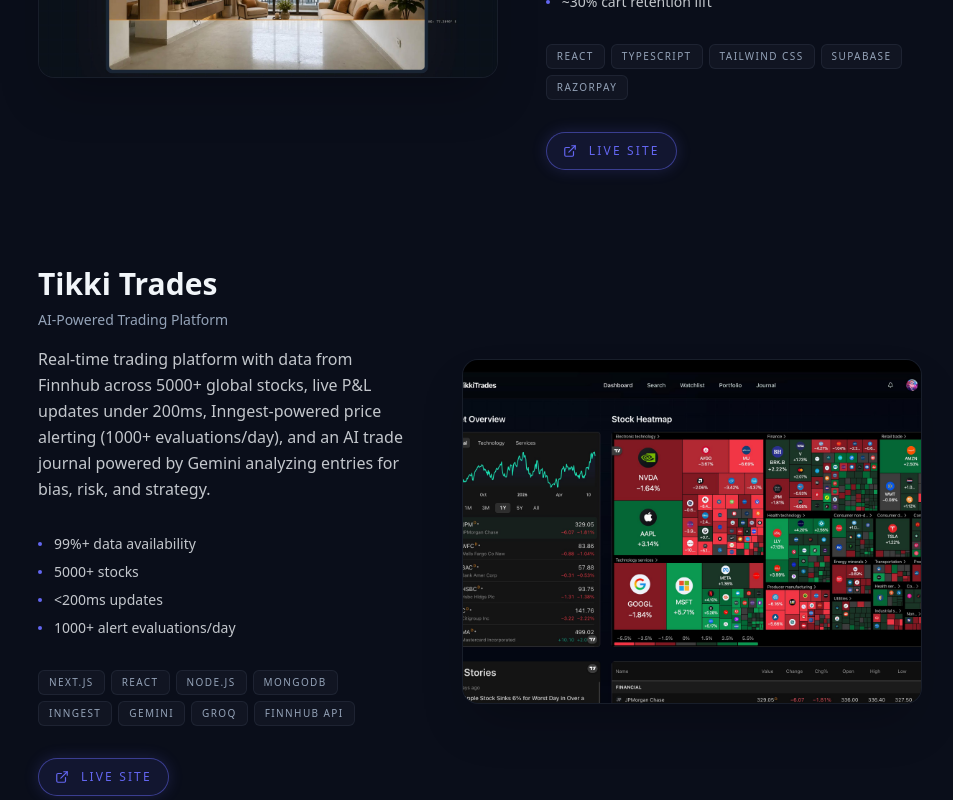
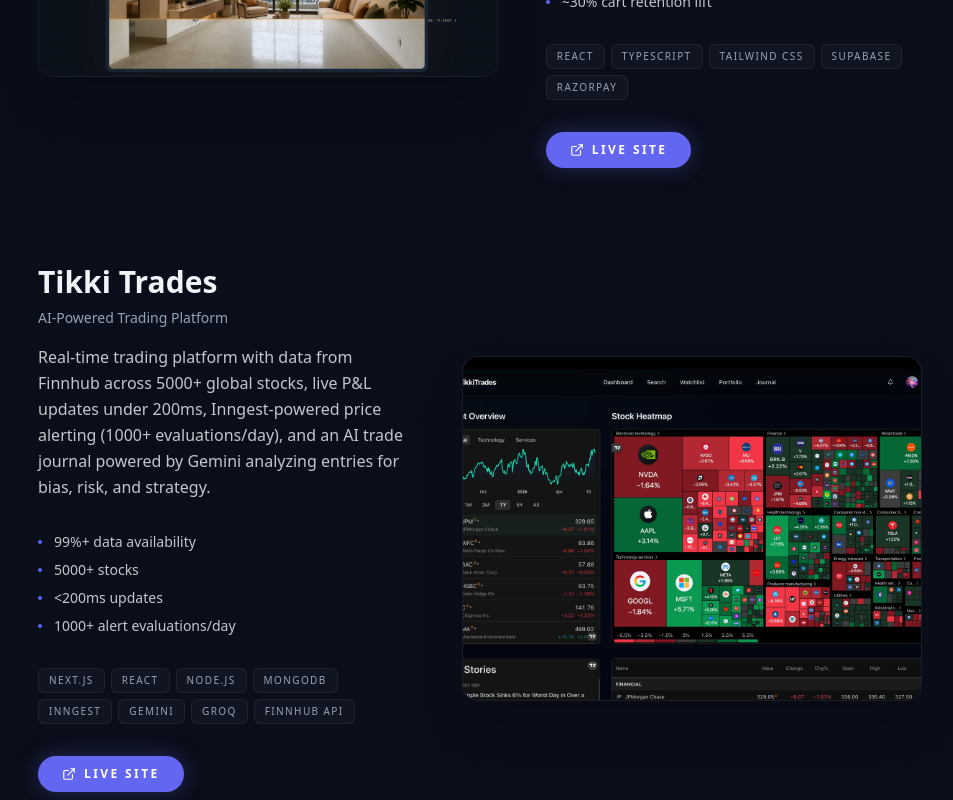
Before and after one commit to techieadi4703/portfolio, a Next.js app: page / in a window 1280 px wide. Shown: the part 4560-5360 px from the top of the page, without its empty margins (262-1215 px from the left). Built offline with nearby package versions, Linux system fonts and the light colour scheme.

Commit message:
feat: update project live site button with gradient hover effect and enhanced styling

```diff
--- a/components/Projects.tsx
+++ b/components/Projects.tsx
@@ -117,9 +117,10 @@
           </a>
         )}
         {project.live && project.live !== "#" && (
-          <a href={project.live} target="_blank" rel="noreferrer" className="inline-flex items-center gap-2 px-4 py-2.5 rounded-full border border-accent/50 text-accent bg-accent/10 hover:bg-accent/20 hover:-translate-y-1 transition-all duration-300 text-xs font-mono uppercase tracking-[0.18em] shadow-[0_0_15px_rgba(99,102,241,0.2)]">
-             <ExternalLink size={14} className="mr-1" />
-             Live Site
+          <a href={project.live} target="_blank" rel="noreferrer" className="group relative inline-flex items-center gap-2 px-6 py-2.5 rounded-full bg-accent text-white font-mono text-xs uppercase tracking-[0.2em] shadow-[0_0_20px_rgba(99,102,241,0.3)] hover:shadow-[0_0_30px_rgba(99,102,241,0.5)] overflow-hidden hover:-translate-y-1 transition-all duration-300">
+             <div className="absolute inset-0 bg-gradient-to-r from-transparent via-white/20 to-transparent -translate-x-full group-hover:translate-x-full transition-transform duration-700 ease-in-out" />
+             <ExternalLink size={14} className="relative z-10 group-hover:rotate-12 transition-transform duration-300" />
+             <span className="relative z-10 font-bold">Live Site</span>
           </a>
         )}
       </div>
```
